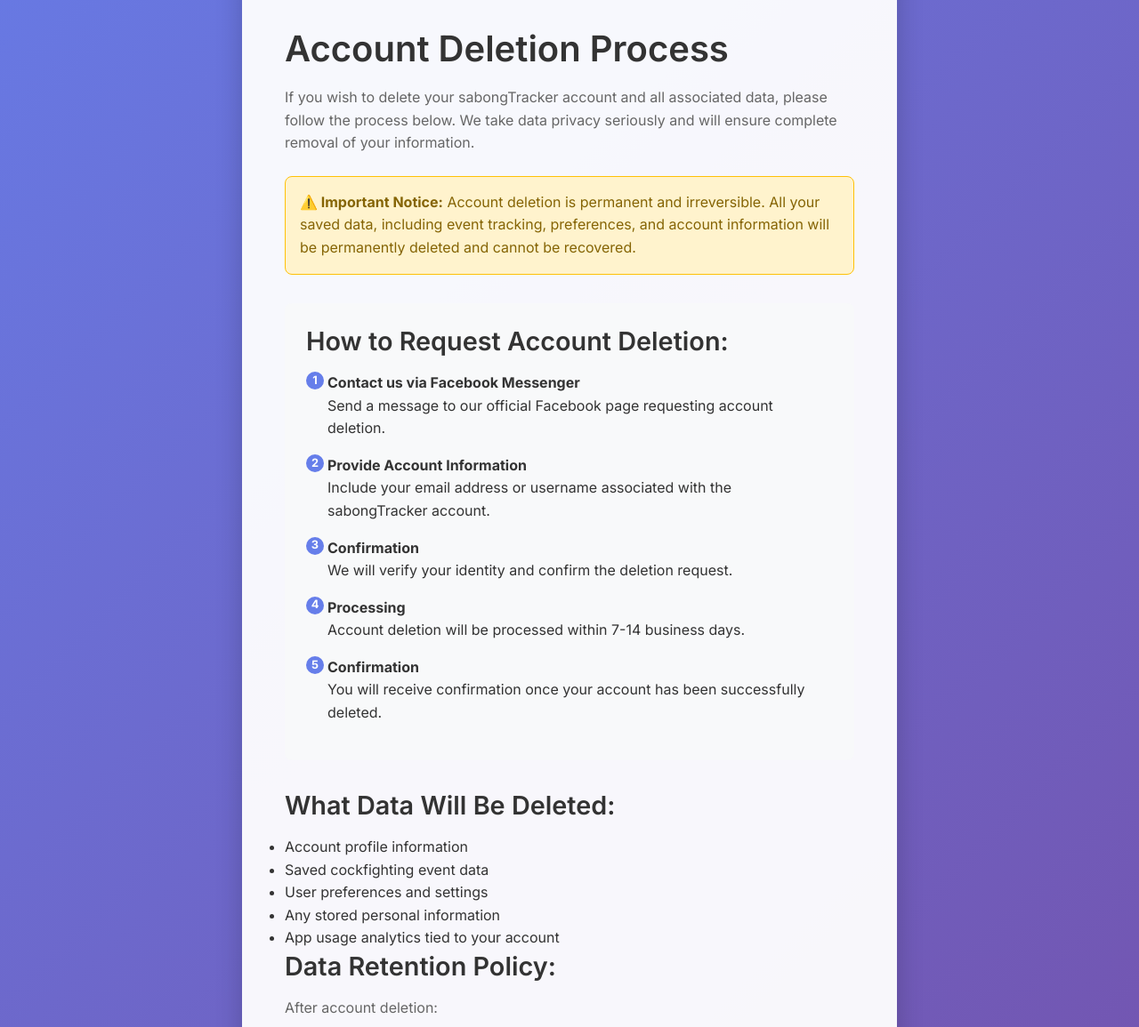
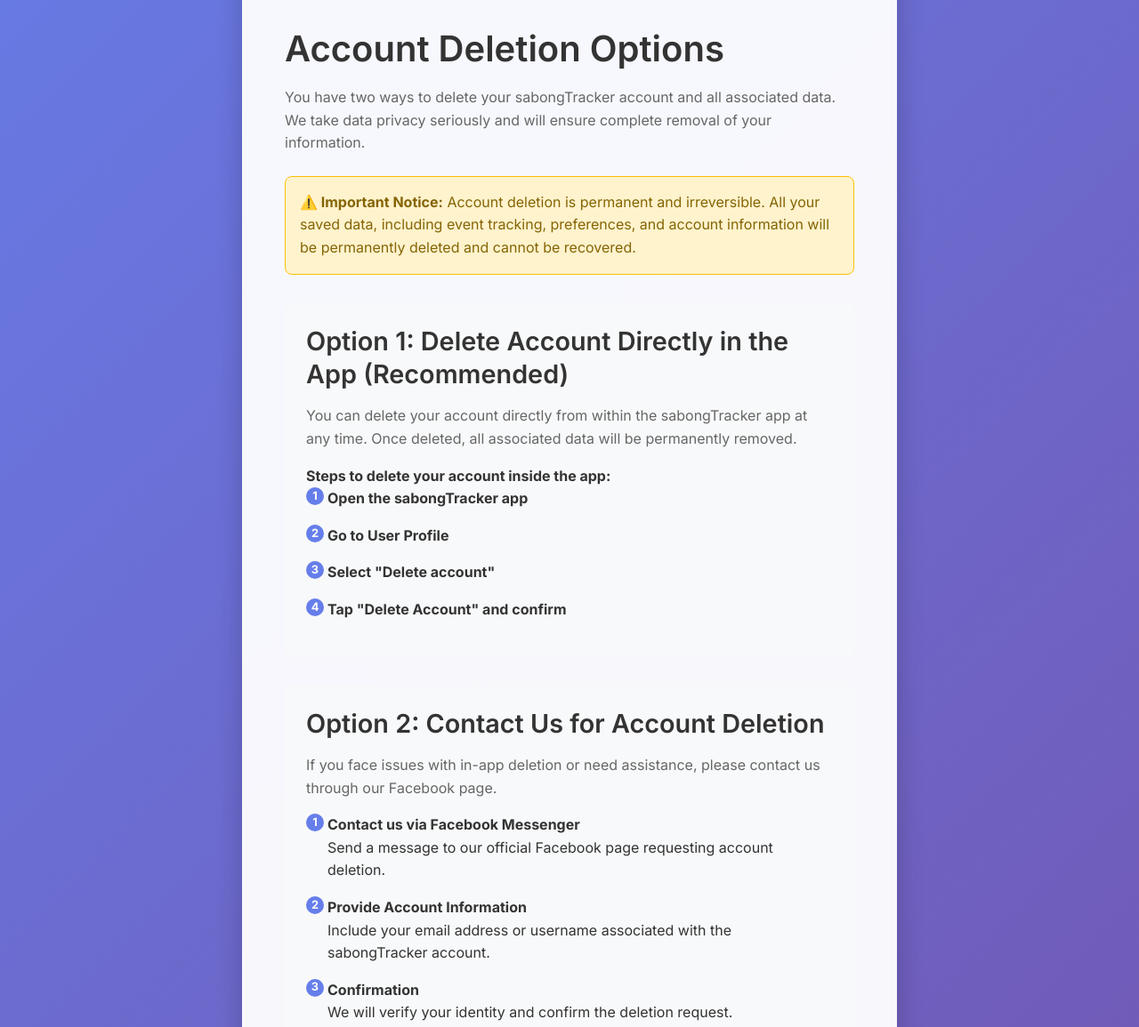
Before and after one commit to GilClacio/sabonglab-site, a plain HTML site: page sabongtracker-account-deletion.html in a window 1280 px wide. Shown: the part 385-1540 px from the top of the page at 89% size. Drawn offline with Linux system fonts and the light colour scheme.

Commit message:
Add in-app account deletion instructions to account deletion page

```diff
--- a/sabongtracker-account-deletion.html
+++ b/sabongtracker-account-deletion.html
@@ -132,15 +132,35 @@
                     <p>Request to delete your sabongTracker account and associated data</p>
                 </div>
 
-                <h2>Account Deletion Process</h2>
-                <p>If you wish to delete your sabongTracker account and all associated data, please follow the process below. We take data privacy seriously and will ensure complete removal of your information.</p>
+                <h2>Account Deletion Options</h2>
+                <p>You have two ways to delete your sabongTracker account and all associated data. We take data privacy seriously and will ensure complete removal of your information.</p>
 
                 <div class="warning-box">
                     <strong>⚠️ Important Notice:</strong> Account deletion is permanent and irreversible. All your saved data, including event tracking, preferences, and account information will be permanently deleted and cannot be recovered.
                 </div>
 
                 <div class="process-steps">
-                    <h3>How to Request Account Deletion:</h3>
+                    <h3>Option 1: Delete Account Directly in the App (Recommended)</h3>
+                    <p>You can delete your account directly from within the sabongTracker app at any time. Once deleted, all associated data will be permanently removed.</p>
+
+                    <strong>Steps to delete your account inside the app:</strong>
+                    <div class="step">
+                        <strong>Open the sabongTracker app</strong>
+                    </div>
+                    <div class="step">
+                        <strong>Go to User Profile</strong>
+                    </div>
+                    <div class="step">
+                        <strong>Select "Delete account"</strong>
+                    </div>
+                    <div class="step">
+                        <strong>Tap "Delete Account" and confirm</strong>
+                    </div>
+                </div>
+
+                <div class="process-steps">
+                    <h3>Option 2: Contact Us for Account Deletion</h3>
+                    <p>If you face issues with in-app deletion or need assistance, please contact us through our Facebook page.</p>
                     <div class="step">
                         <strong>Contact us via Facebook Messenger</strong><br>
                         Send a message to our official Facebook page requesting account deletion.
@@ -181,13 +201,13 @@
                 </ul>
 
                 <div class="contact-section">
-                    <h3>📱 Contact Us for Account Deletion</h3>
-                    <p>To request account deletion, please message us through Facebook Messenger:</p>
+                    <h3>📱 Need Help with Account Deletion?</h3>
+                    <p>If you face issues with in-app deletion or need assistance, please contact us through Facebook Messenger:</p>
                     <a href="https://www.facebook.com/profile.php?id=61580675567336" target="_blank" class="btn btn-primary" style="margin-top: 1rem;">
                         Message sabongLAB on Facebook
                     </a>
                     <p style="margin-top: 1rem; font-size: 0.9rem; color: #666;">
-                        Please include "sabongTracker Account Deletion Request" in your message subject.
+                        Please include "sabongTracker Account Deletion Request" in your message.
                     </p>
                 </div>
 
```
